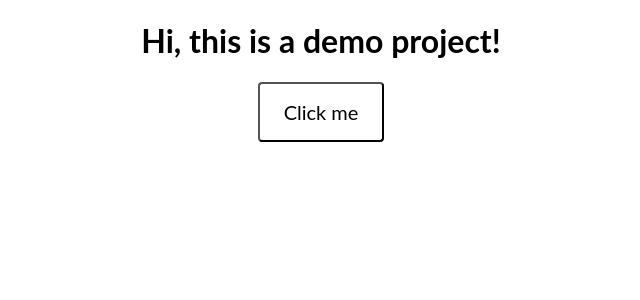
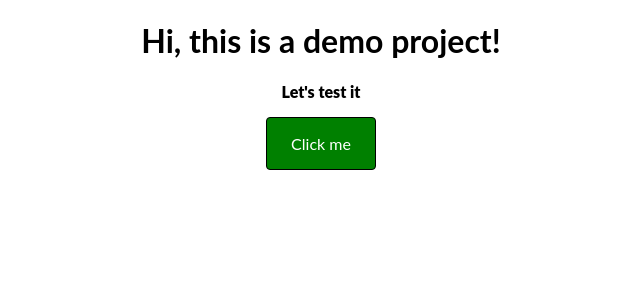
Before and after one commit to rtaraszka/React-demo, a React (Create React App) app: page / in a window 1280 px wide. Shown: the top 300 px of the page, without its empty margins (319-959 px from the left). Built offline with nearby package versions, Linux system fonts and the light colour scheme.

Commit message:
added style classes based onJS if

```diff
--- a/src/App.css
+++ b/src/App.css
@@ -1,3 +1,11 @@
 .App {
   text-align: center;
 }
+
+.red {
+  color: red;
+}
+
+.bold {
+  font-weight: 900;
+}
--- a/src/App.js
+++ b/src/App.js
@@ -46,6 +46,13 @@ toggleProjectsHandler = () => {
 
   render() {
 
+    let style = {
+      backgroundColor: 'green',
+      color: 'white',
+      border:'1px solid black',
+      font: 'inherit',
+    }
+
     let projects = null
 
     if (this.state.showProjects === true) {
@@ -61,13 +68,28 @@ toggleProjectsHandler = () => {
           })}
         </div>
       );
+
+      style.backgroundColor = 'red';
+    }
+
+    let classes = [];
+    if (this.state.projects.length <= 2) {
+      classes.push('red')
+    }
+    else {
+      classes.push('bold')
     }
 
     return (
       <div className="App">
         <h1>Hi, this is a demo project!</h1>
+        <p className={classes}>Let's test it</p>
         {projects}
-        <button onClick={this.toggleProjectsHandler}>Click me</button>
+        <button
+          onClick={this.toggleProjectsHandler}
+          style={style}>
+            Click me
+        </button>
       </div>
     );
   }
```
